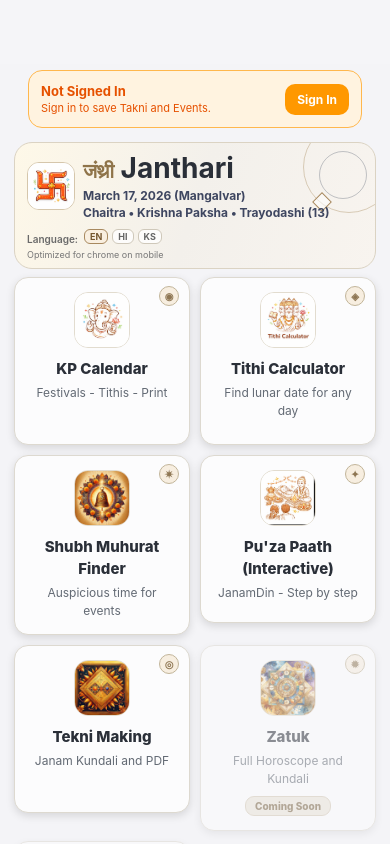
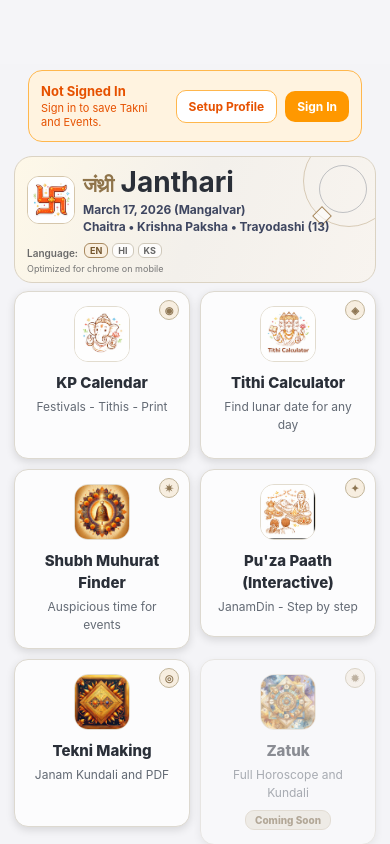
Before and after one commit to rakeshganjoo/puzapaath, a React Native app: screen /Home in a window 390 px wide. Built offline with nearby package versions, Linux system fonts and the light colour scheme.

Commit message:
fix: show Setup Profile button for signed-out users on Home

```diff
--- a/src/screens/HomeScreen.tsx
+++ b/src/screens/HomeScreen.tsx
@@ -223,9 +223,14 @@ export default function HomeScreen({ navigation }: Props) {
                   <Text style={[st.authLabel, st.authLabelSignedOut]}>Not Signed In</Text>
                   <Text style={st.authHint}>Sign in to save Takni and Events.</Text>
                 </View>
-                <TouchableOpacity style={st.signinBtn} onPress={signInWithGoogle}>
-                  <Text style={st.signinText}>Sign In</Text>
-                </TouchableOpacity>
+                <View style={st.authGuestActions}>
+                  <TouchableOpacity style={st.setupBtn} onPress={() => navigation.navigate('Setup')}>
+                    <Text style={st.setupBtnText}>Setup Profile</Text>
+                  </TouchableOpacity>
+                  <TouchableOpacity style={st.signinBtn} onPress={signInWithGoogle}>
+                    <Text style={st.signinText}>Sign In</Text>
+                  </TouchableOpacity>
+                </View>
               </View>
             </View>
           )}
@@ -388,12 +393,26 @@ const st = StyleSheet.create({
   authProfileName: { fontWeight: '700' },
   authHint: { fontSize: 11, color: '#E65100', marginTop: 2 },
   authLabelSignedOut: { color: '#E65100' },
+  authGuestActions: {
+    flexDirection: 'row',
+    alignItems: 'center',
+    marginLeft: 10,
+  },
+  setupBtn: {
+    backgroundColor: '#FFFFFF',
+    borderRadius: 10,
+    paddingVertical: 8,
+    paddingHorizontal: 12,
+    borderWidth: 1,
+    borderColor: '#FFB74D',
+    marginRight: 8,
+  },
+  setupBtnText: { color: '#E65100', fontSize: 12, fontWeight: '700' },
   signinBtn: {
     backgroundColor: '#FF9800',
     borderRadius: 10,
     paddingVertical: 8,
     paddingHorizontal: 12,
-    marginLeft: 10,
   },
   signinText: { color: '#fff', fontSize: 12, fontWeight: '700' },
   logoutBtn: {
```
